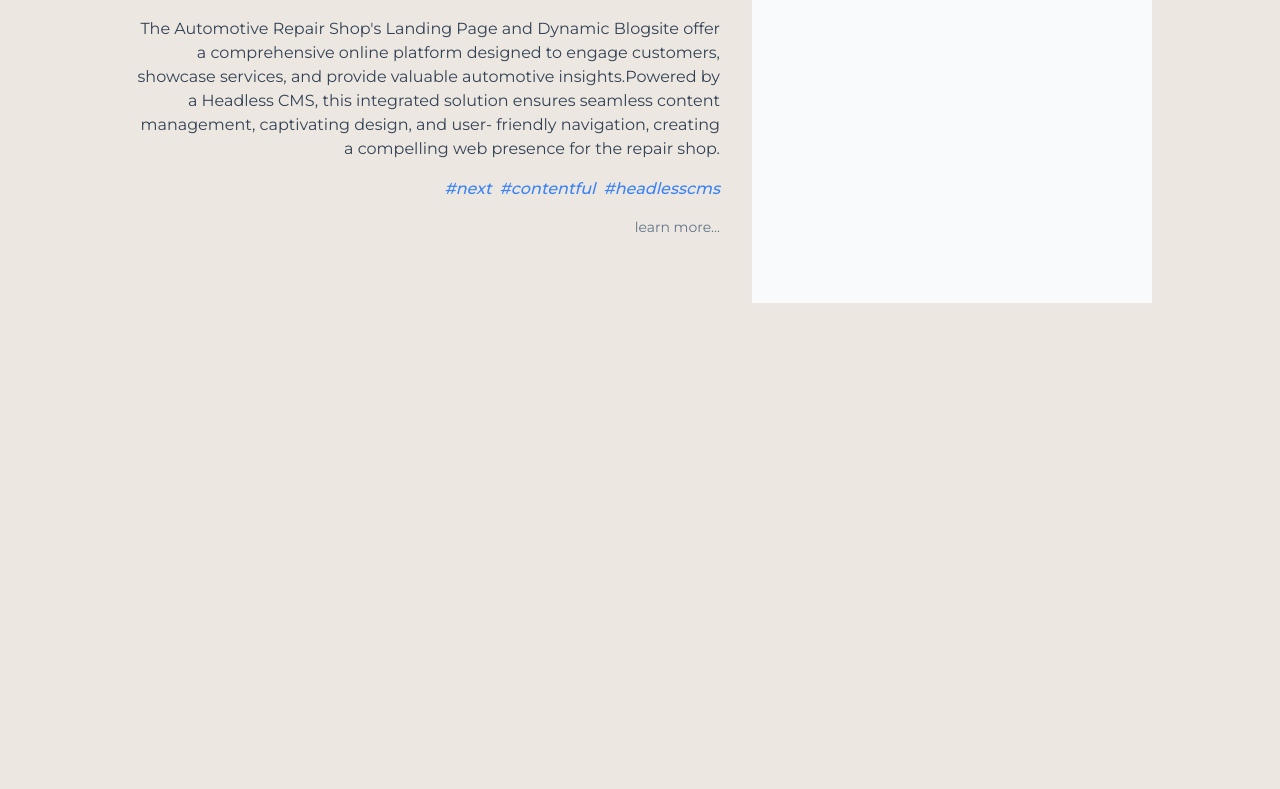
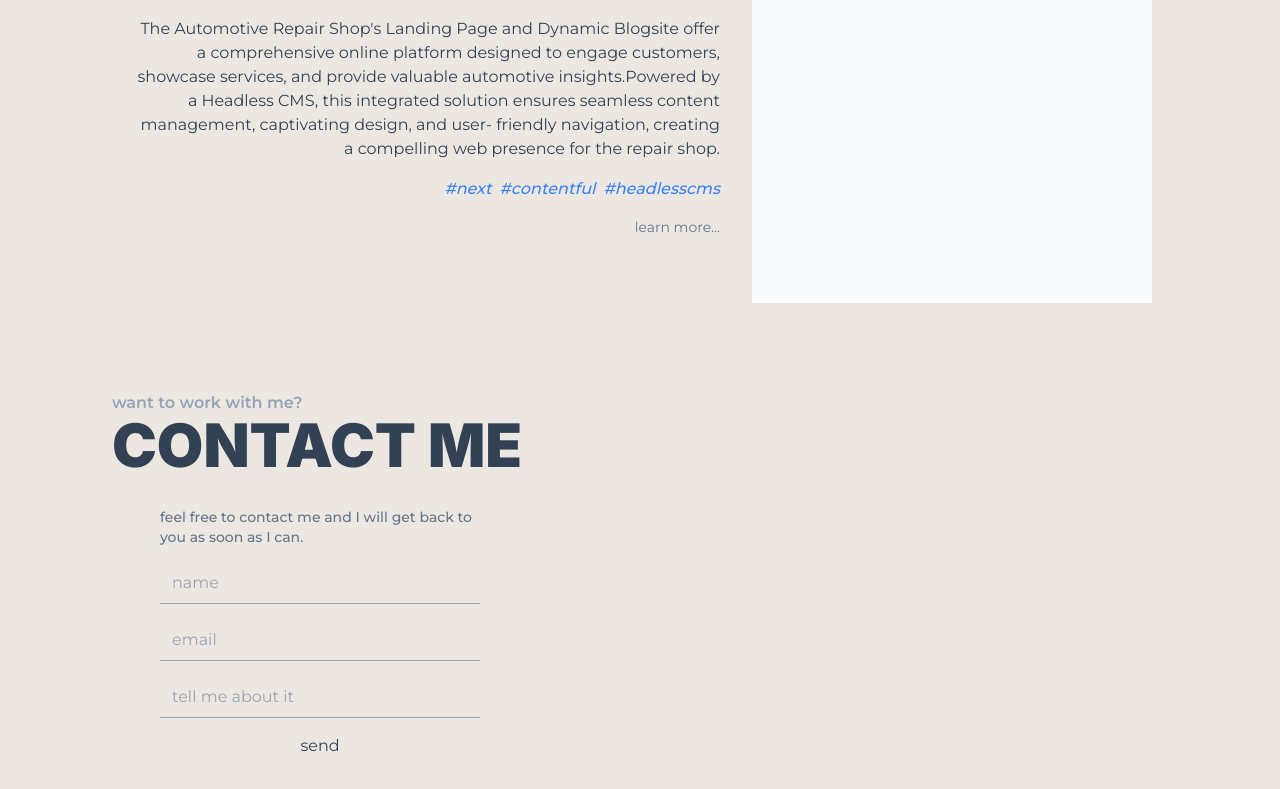
Before and after one commit to jhonnapy/jhonnagines, a Next.js app: page /portfolio in a window 1280 px wide. Shown: the part 2677-3466 px from the top of the page. Before the commit the page ends 3020 px from the top, so only its background shows below. Built offline with nearby package versions, Linux system fonts and the light colour scheme.

Commit message:
feat: Initialize contact form

```diff
--- /dev/null
+++ b/src/app/portfolio/_components/common/cta-button.tsx
@@ -0,0 +1,13 @@
+import React, { ButtonHTMLAttributes, FunctionComponent } from 'react';
+
+type Variants = 'default' | 'secondary';
+
+export type CTAButtonProps = {
+  variant?: Variants;
+} & ButtonHTMLAttributes<HTMLButtonElement>;
+
+const CTAButton: FunctionComponent<CTAButtonProps> = (props) => {
+  return <button {...props}></button>;
+};
+
+export default CTAButton;
--- /dev/null
+++ b/src/app/portfolio/_components/contact.tsx
@@ -0,0 +1,44 @@
+import React, { FunctionComponent } from 'react';
+import SectionHeading from './common/section-heading';
+import { Inter } from 'next/font/google';
+import classNames from 'classnames';
+import TextInput from './form/text-input';
+import Stack from '@/_components/layouts/stack';
+import CTAButton from './common/cta-button';
+
+const interFont = Inter({ subsets: ['latin'] });
+
+export type ContactSectionProps = {
+  // No Props
+};
+
+const ContactSection: FunctionComponent<ContactSectionProps> = (props) => {
+  return (
+    <Stack className='py-12 space-y-8'>
+      <div>
+        <SectionHeading>want to work with me?</SectionHeading>
+        <h3
+          className={classNames(
+            'uppercase font-black text-[60px] leading-[1] -ml-4',
+            interFont.className
+          )}
+        >
+          CONTACT ME
+        </h3>
+      </div>
+      <form className='px-8'>
+        <Stack className='w-[320px] space-y-4'>
+          <h4 className='text-sm font-medium text-slate-500'>
+            feel free to contact me and I will get back to you as soon as I can.
+          </h4>
+          <TextInput placeholder='name' name='name' autoComplete='name' />
+          <TextInput placeholder='email' name='email' autoComplete='email' />
+          <TextInput placeholder='tell me about it' />
+          <CTAButton type='submit'>send</CTAButton>
+        </Stack>
+      </form>
+    </Stack>
+  );
+};
+
+export default ContactSection;
--- /dev/null
+++ b/src/app/portfolio/_components/footer.tsx
@@ -0,0 +1,11 @@
+import React, { FunctionComponent } from 'react';
+
+export type FooterSectionProps = {
+  // No Props
+};
+
+const FooterSection: FunctionComponent<FooterSectionProps> = (props) => {
+  return <div className='py-36'></div>;
+};
+
+export default FooterSection;
--- /dev/null
+++ b/src/app/portfolio/_components/form/text-input.tsx
@@ -0,0 +1,20 @@
+import React, {
+  FunctionComponent,
+  HtmlHTMLAttributes,
+  InputHTMLAttributes,
+} from 'react';
+
+export type TextInputProps = {
+  // No Props
+} & InputHTMLAttributes<HTMLInputElement>;
+
+const TextInput: FunctionComponent<TextInputProps> = (props) => {
+  return (
+    <input
+      {...props}
+      className='transition focus:outline-none bg-inherit border-b border-slate-400 focus:border-b-2 focus:border-blue-600 px-3 py-2'
+    />
+  );
+};
+
+export default TextInput;
--- a/src/app/portfolio/page.tsx
+++ b/src/app/portfolio/page.tsx
@@ -2,6 +2,8 @@ import React, { FunctionComponent } from 'react';
 import HeroSection from './_components/hero';
 import AboutSection from './_components/about';
 import ProjectsSection from './_components/projects';
+import ContactSection from './_components/contact';
+import FooterSection from './_components/footer';
 
 export type PortfolioPageProps = {
   // No Props
@@ -13,6 +15,8 @@ const PortfolioPage: FunctionComponent<PortfolioPageProps> = (props) => {
       <HeroSection />
       <AboutSection />
       <ProjectsSection />
+      <ContactSection />
+      <FooterSection />
     </>
   );
 };
```
